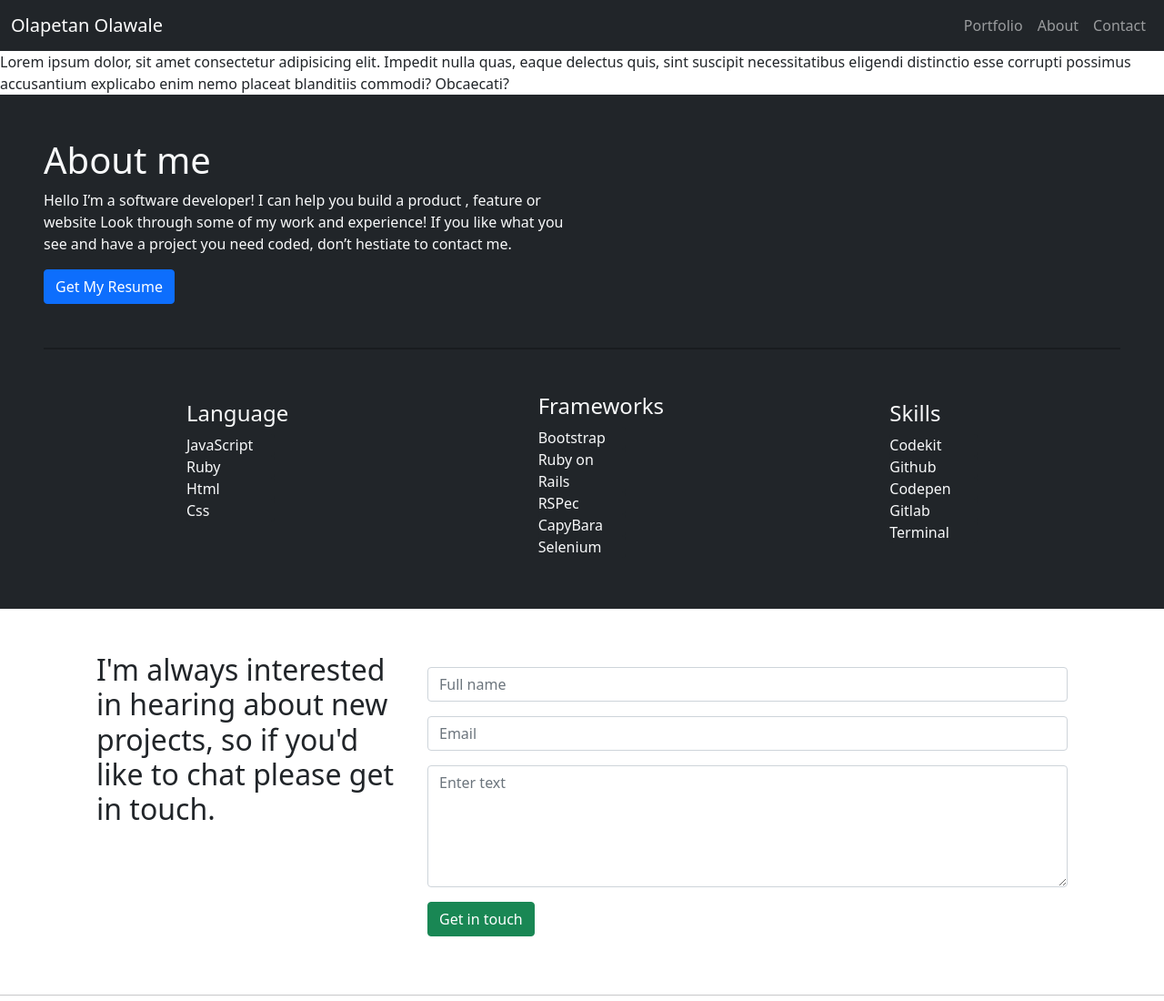
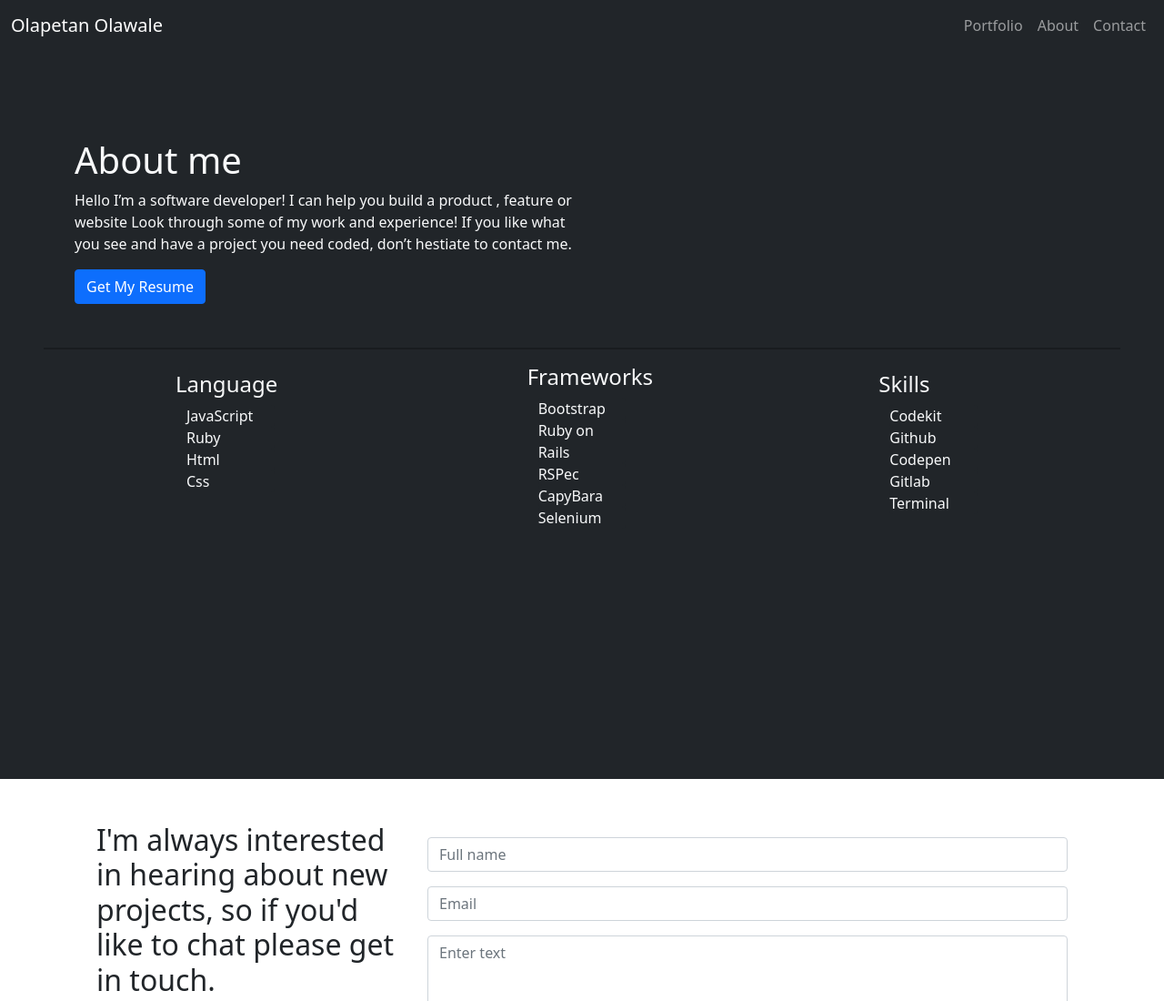
Before and after one commit to wale-prog/Portfolio-Bootstrap, a plain HTML site: page index.html in a window 1280 px wide. Shown: the top 1100 px of the page at 91% size. Drawn offline with nearby package versions, Linux system fonts and the light colour scheme.

Commit message:
Add about me and the form section

```diff
--- a/index.html
+++ b/index.html
@@ -22,34 +22,30 @@
         </div>
     </nav>
 
-    <div container-fluid >
-        Lorem ipsum dolor, sit amet consectetur adipisicing elit.
-         Impedit nulla quas, eaque delectus quis, sint suscipit
-          necessitatibus eligendi distinctio
-        esse corrupti possimus accusantium explicabo
-        enim nemo placeat blanditiis commodi? Obcaecati?
-    </div>
+
 
     <!-- about section -->
-    <div class="container-fluid bg-dark text-light p-5 text-start">
+    <div class="container-fluid bg-dark text-light p-5 text-start vh-100">
+        <div class="container mt-lg-5">
         <h4 class="h1">About me</h4>
         <p style="width: 50%;">Hello I’m a software developer! I can help you build a product ,
             feature or website Look through some of my work
             and experience! If you like what you see and have a project you
              need coded, don’t hestiate to contact me.</p>
              <button type="button" class="btn btn-primary">Get My Resume</button>
+            </div>
              <hr class="mt-lg-5" style="height:2px; width:100%; border-width:0; color: black; background-color: black">
 
-             <div class="col container-fluid d-flex justify-content-between m-auto mt-lg-5">
+             <div class="col container-fluid d-flex justify-content-between">
                     <ul class="col col-md-1 justify-content-between list-unstyled m-auto mb-lg-5">
-                        <li class="h4">Language</li>
+                        <li class="row h4">Language</li>
                         <li class="col-auto rounded bg-dark">JavaScript</li>
                         <li class="col-auto rounded bg-dark">Ruby</li>
                         <li class="col-auto rounded bg-dark">Html</li>
                         <li class="col-auto rounded bg-dark">Css</li>
                     </ul>
                     <ul class="col col-md-1 justify-content-between list-unstyled m-auto mb-lg-2">
-                        <li class="h4">Frameworks</li>
+                        <li class="row h4">Frameworks</li>
                         <li class="col-auto rounded bg-dark">Bootstrap</li>
                         <li class="col-auto rounded bg-dark">Ruby on Rails</li>
                         <li class="col-auto rounded bg-dark">RSPec</li>
@@ -57,7 +53,7 @@
                         <li class="col-auto rounded bg-dark">Selenium</li>
                     </ul>
                     <ul class="col col-md-1 justify-content-between list-unstyled m-auto mb-lg-4">
-                        <li class="h4">Skills</li>
+                        <li class="row h4">Skills</li>
                         <li class="col-auto rounded bg-dark">Codekit</li>
                         <li class="col-auto rounded bg-dark">Github</li>
                         <li class="col-auto rounded bg-dark">Codepen</li>
```
